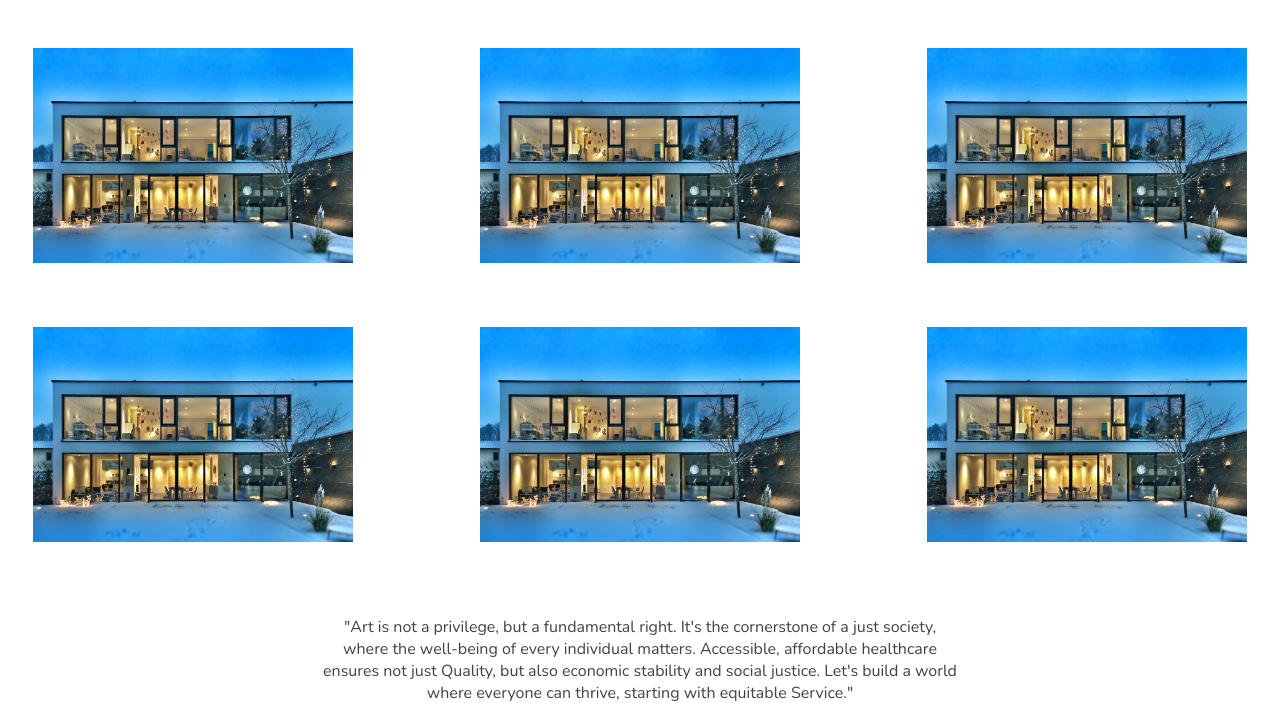
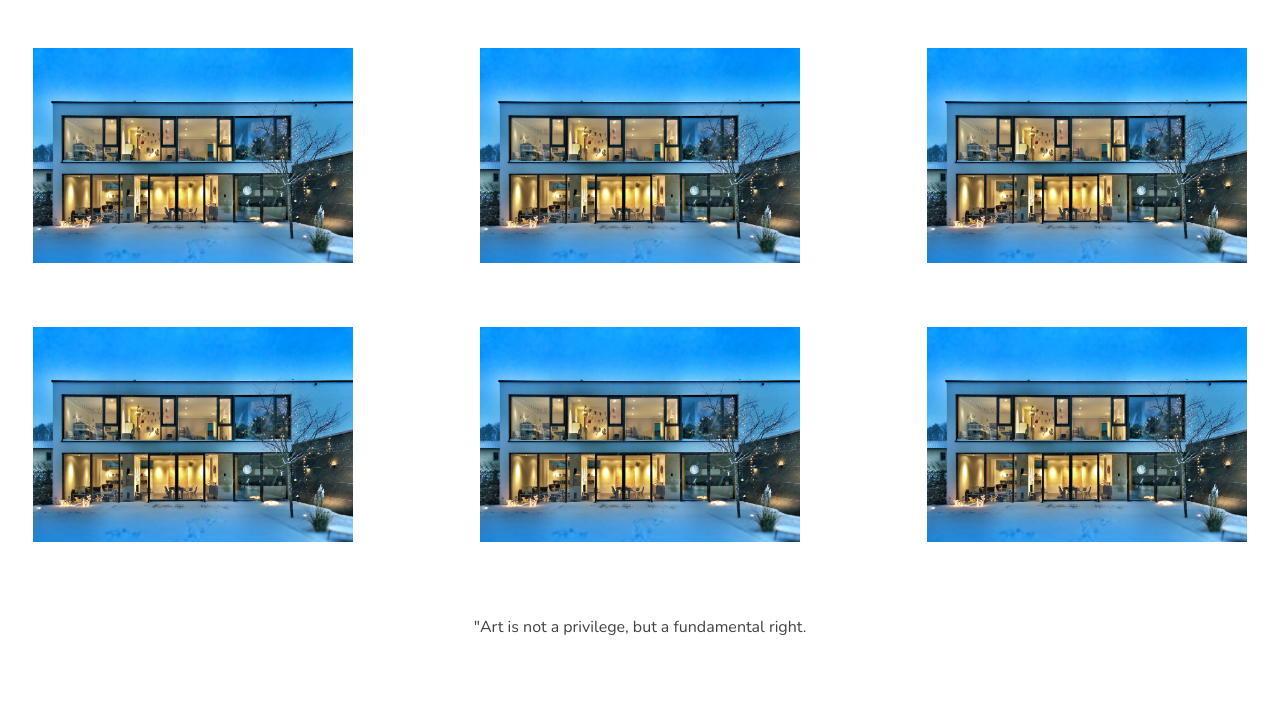
Before and after one commit to Vijayaragavan18/ArtLife, a plain HTML site: page Service.html in a window 1280 px wide. Shown: the part 252-955 px from the top of the page. Drawn offline with Linux system fonts and the light colour scheme.

```diff
--- a/Service.html
+++ b/Service.html
@@ -67,11 +67,7 @@
         <div class="cntOne">
             <div class="serveCnt">
                 "Art is not a privilege, but a fundamental right.
-                It's the cornerstone of a just society, where the well-being of every individual matters.
-                Accessible, affordable healthcare ensures not just Quality, but also economic stability and
-                social
-                justice.
-                Let's build a world where everyone can thrive, starting with equitable Service."
+
             </div>
         </div>
     </div>
```
